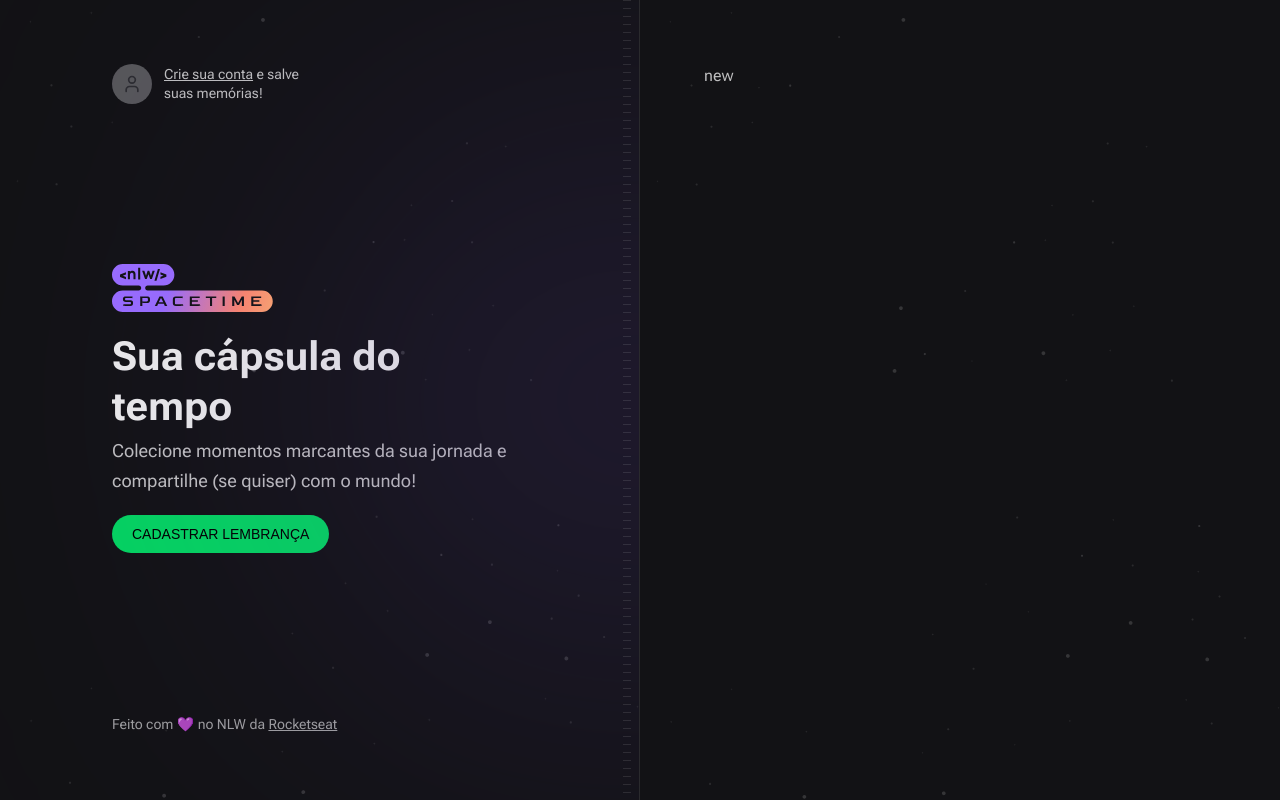
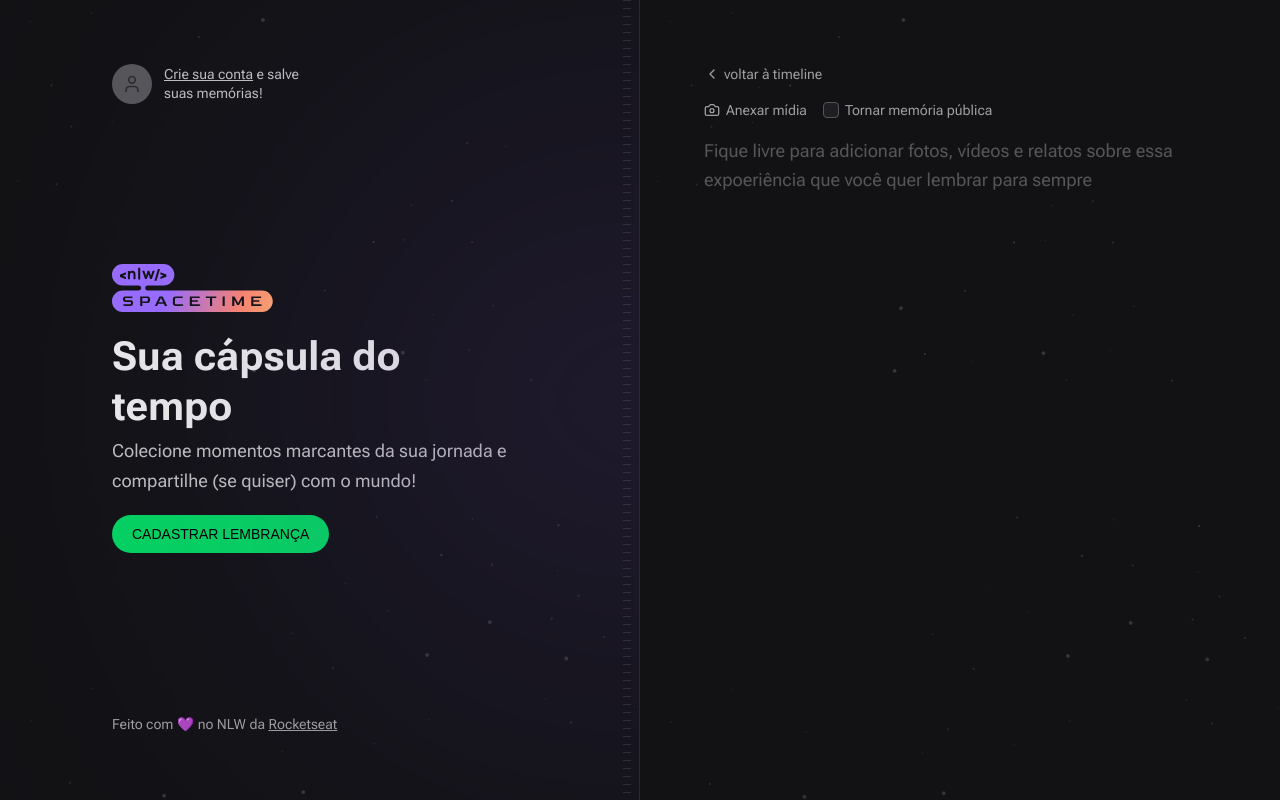
Before and after one commit to andrevenditti/nlw-spacetime, a Next.js app in the folder web/: page /memories/new in a window 1280 px wide. Built offline with nearby package versions, Linux system fonts and the light colour scheme; no server answers; a web font is replaced by a local one.

Commit message:
Criando a página de nova memória

```diff
--- a/web/package.json
+++ b/web/package.json
@@ -27,6 +27,7 @@
   },
   "devDependencies": {
     "@rocketseat/eslint-config": "^1.2.0",
+    "@tailwindcss/forms": "^0.5.3",
     "prettier-plugin-tailwindcss": "^0.3.0"
   }
 }
--- a/web/src/app/memories/new/page.tsx
+++ b/web/src/app/memories/new/page.tsx
@@ -1,3 +1,51 @@
+import { Camera, ChevronLeft } from 'lucide-react'
+import Link from 'next/link'
+
 export default function NewMemorie() {
-  return <p>new</p>
+  return (
+    <div className="flex flex-1 flex-col gap-4">
+      <Link
+        href="/"
+        className="flex items-center gap-1 text-sm text-gray-200 hover:text-gray-100"
+      >
+        <ChevronLeft className="h-4 w-4" />
+        voltar à timeline
+      </Link>
+
+      <form className="flex flex-1 flex-col gap-2">
+        <div className="flex items-center gap-4">
+          <label
+            htmlFor="media"
+            className="flex cursor-pointer items-center gap-1.5 text-sm text-gray-200 hover:text-gray-100"
+          >
+            <Camera className="h-4 w-4" />
+            Anexar mídia
+          </label>
+
+          <label
+            htmlFor="isPublic"
+            className="flex items-center gap-1.5 text-sm text-gray-200 hover:text-gray-100"
+          >
+            <input
+              type="checkbox"
+              name="isPublic"
+              id="isPublic"
+              value="true"
+              className="h-4 w-4 rounded border-gray-400 bg-gray-700 text-purple-500"
+            />
+            Tornar memória pública
+          </label>
+        </div>
+
+        <input type="file" id="media" className="invisible h-0 w-0" />
+
+        <textarea
+          name="content"
+          spellCheck={false}
+          className="w-full flex-1 resize-none rounded border-0 bg-transparent p-0 text-lg leading-relaxed text-gray-100 placeholder:text-gray-400 focus:ring-0"
+          placeholder="Fique livre para adicionar fotos, vídeos e relatos sobre essa expoeriência que você quer lembrar para sempre"
+        />
+      </form>
+    </div>
+  )
 }
--- a/web/tailwind.config.js
+++ b/web/tailwind.config.js
@@ -92,5 +92,5 @@
       },
     },
   },
-  plugins: [],
+  plugins: [require('@tailwindcss/forms')],
 }
```
Also changed, not shown: 1 other file (tests, documents, lock files or other folders).
